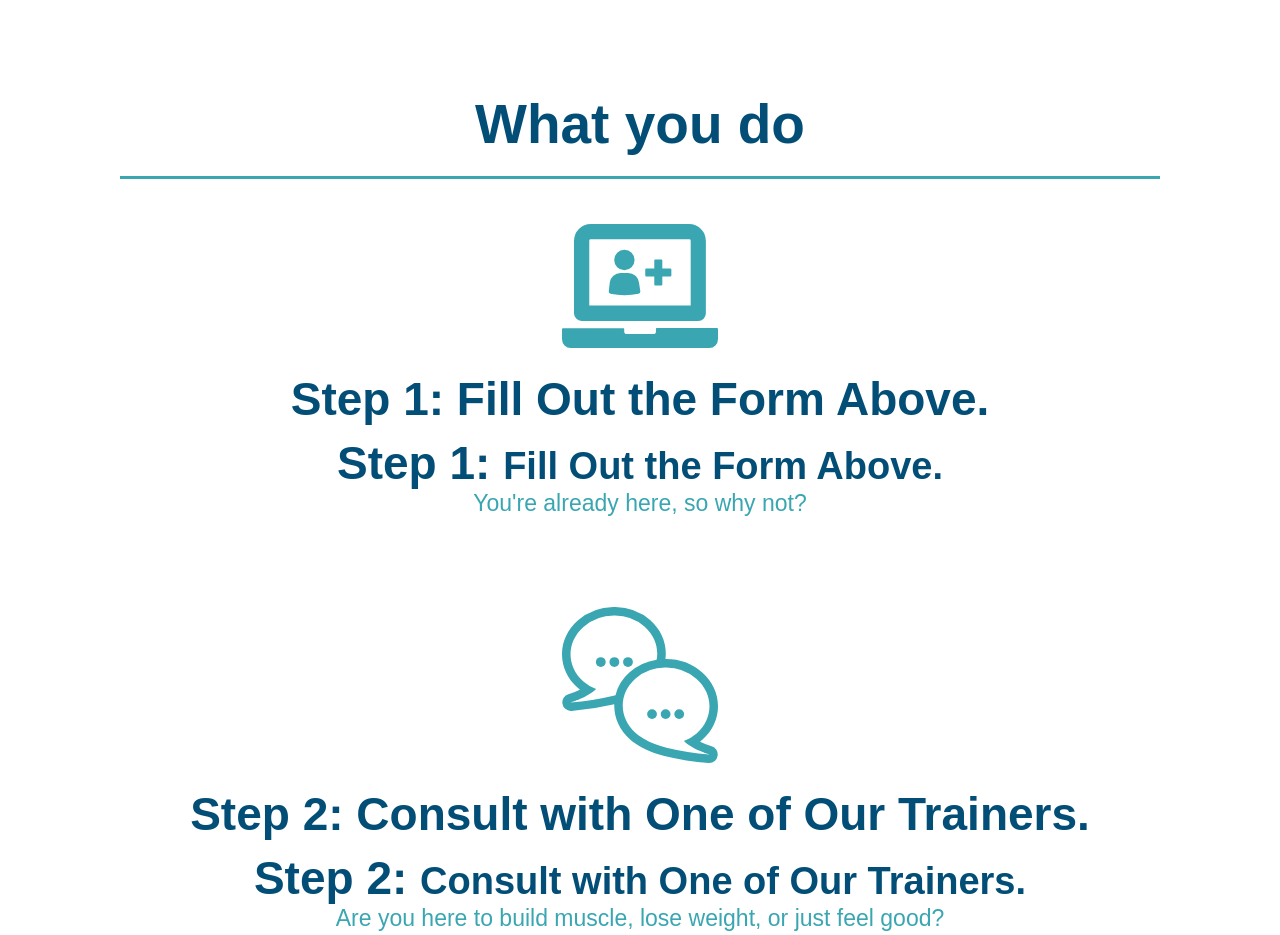
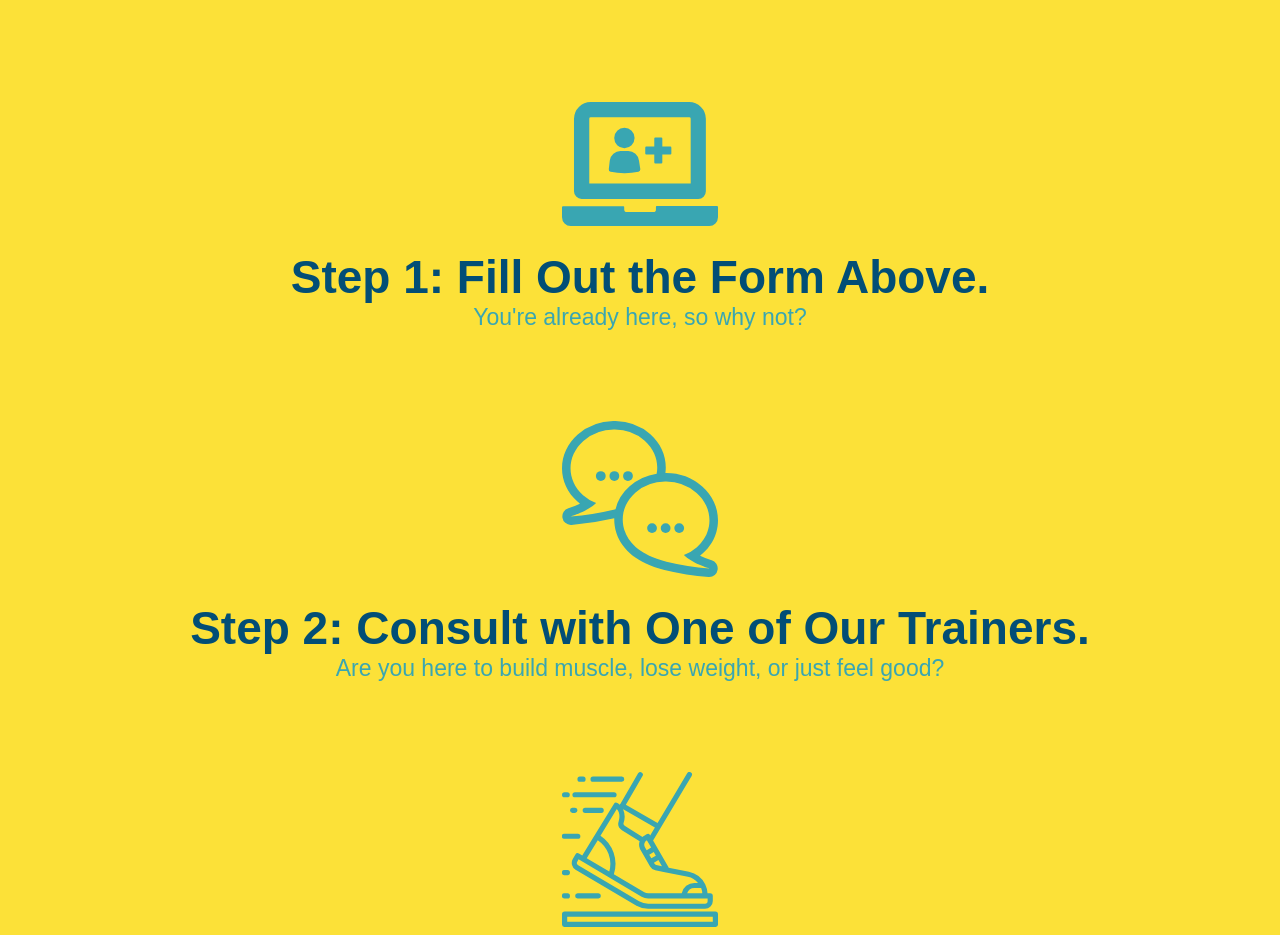
Before and after one commit to Mbangash99/run-buddy, a plain HTML site: page index.html in a window 1280 px wide. Shown: the part 1248-2183 px from the top of the page. Drawn offline with Linux system fonts and the light colour scheme.

Commit message:
lesson 4

```diff
--- a/assets/css/style.css
+++ b/assets/css/style.css
@@ -138,26 +138,12 @@ section {
     border-color: #fce138;
   }
 
-  .intro h2 p {
-      display: inline-block;
-      line-height: 1.7;
-      color: #39a6b2;
-      width: 80%;
-      font-size: 20px;
-  }
 
   .steps {
       text-align: center;
+      background: #fce138;
   }
 
-  .steps h2 {
-      font-size: 55px;
-      color: #024e76;
-      margin-bottom: 35px;
-      padding: 0 100px 20px 100px;
-      border-bottom: 3px solid;
-      border-color: #39a6b2;
-  }
 
   .section-title {
     font-size: 55px;
@@ -197,7 +183,3 @@ section {
     color: #39a6b2;
     font-size: 23px;
   }
-
-  .steps span {
-    font-size: 38px;
-  }
--- a/index.html
+++ b/index.html
@@ -88,13 +88,10 @@
   <h2 class="section-title secondary-border">What You Do</h2>
   ...
 <section>
-  <h2>What you do</h2>
-
 
   <div>
     <!--insert this img element-->
     <img src="./assets/images/step-1.svg" alt="" />
-    <h3>Step 1: Fill Out the Form Above.</h3>
     <h3>Step 1: <span>Fill Out the Form Above.</span></h3>
     <p>You're already here, so why not?</p>
   </div>
@@ -102,7 +99,6 @@
   <div>
     <!--insert this img element-->
     <img src="./assets/images/step-2.svg" alt="" />
-    <h3>Step 2: Consult with One of Our Trainers.</h3>
     <h3>Step 2: <span>Consult with One of Our Trainers.</span></h3>
     <p> Are you here to build muscle, lose weight, or just feel good?</p>
   </div>
@@ -110,14 +106,12 @@
   <div>
     <!--insert this img element-->
     <img src="./assets/images/step-3.svg" alt="" />
-    <h3>Step 3: Get Running.</h3>
     <h3>Step 3: <span>Get Running.</span></h3>
     <p> Hit the ground running (literally) once your trainer lays out your plan. </p>
   </div>
 
   <div><!--insert this img element-->
     <img src="./assets/images/step-4.svg" alt="" />
-    <h3>Step 4: See Results.</h3>
     <h3>Step 4: <span>See Results.</span></h3>
     <p>Bi-weekly checkins with your trainer will keep you focused</p>
   </div>
```
